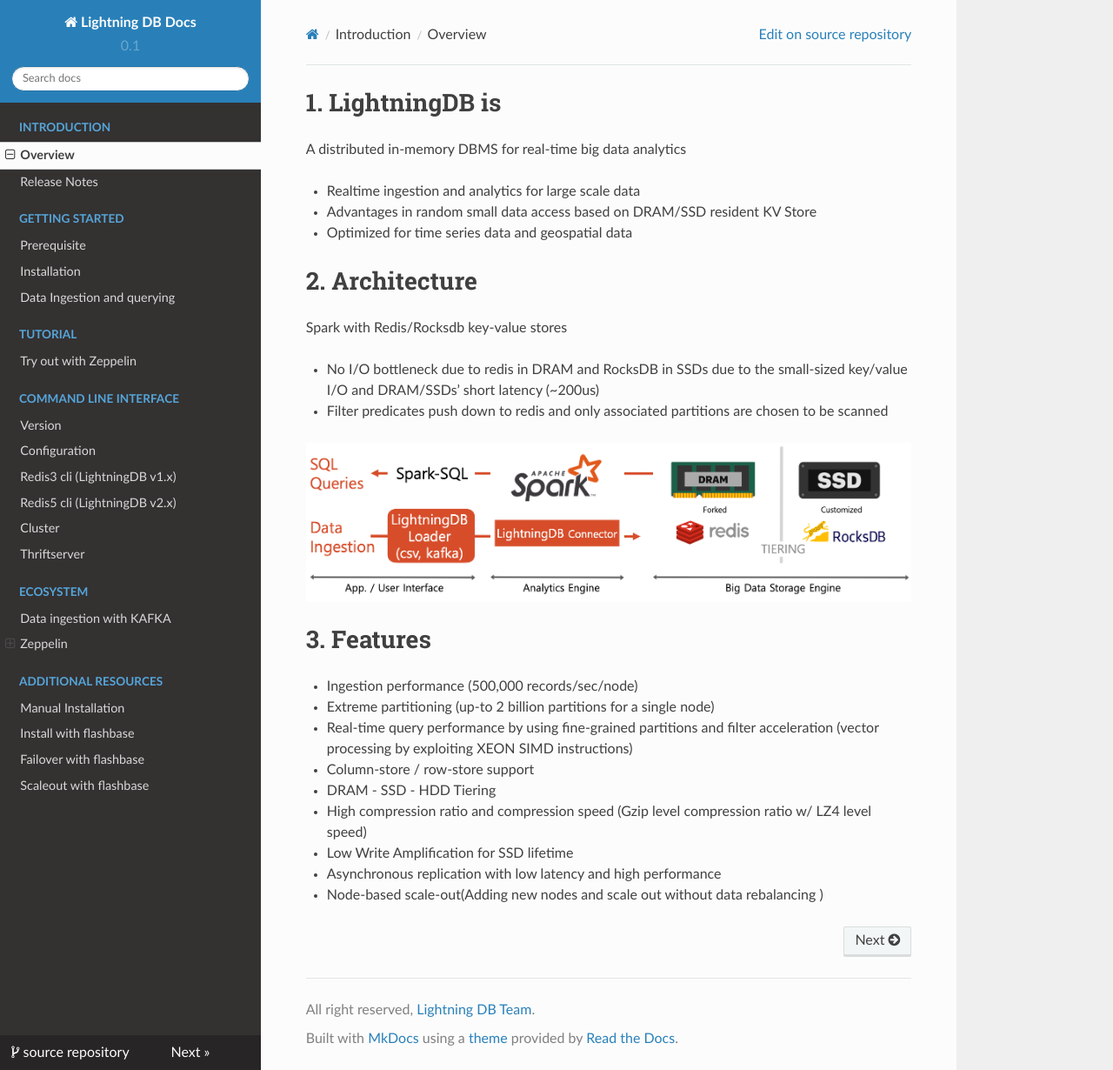
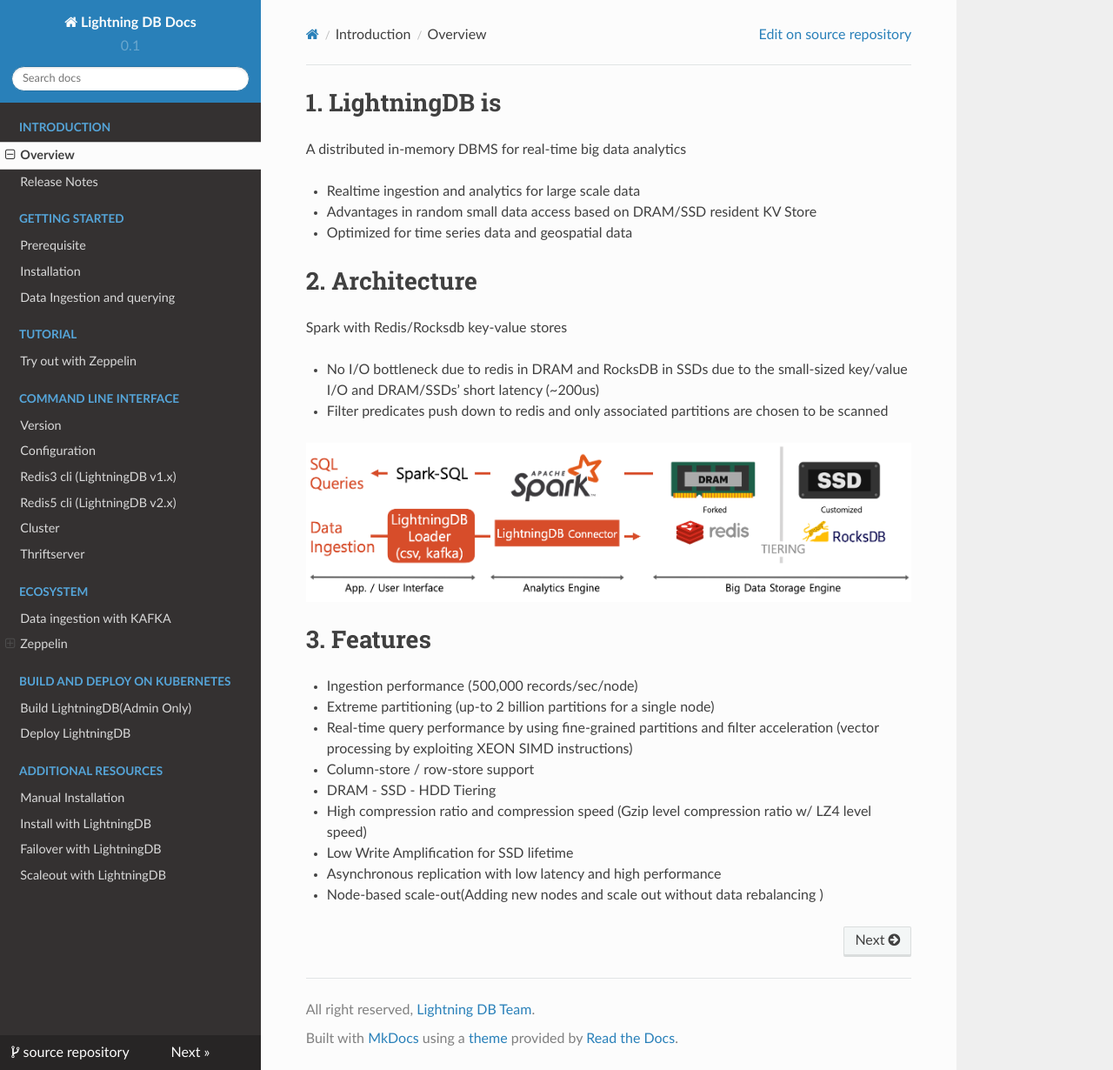
Before and after one commit to mnms/docs, an MkDocs documentation site: the page built from docs/index.md, in a window 1280 px wide and 1230 px high. Shown: the whole window at 87% size. Built offline with MkDocs 1.6.1, drawn with Linux system fonts in a browser that asks for light colours; nearby versions of some CDN libraries.

Commit message:
Add build and deploy manual for k8s(for now, empty page to share)

```diff
--- a/mkdocs.yml
+++ b/mkdocs.yml
@@ -35,11 +35,15 @@
     - 'NYC TAXI Benchmark': zeppelin-example-nyctaxi.md
     - 'KNN SEARCH': zeppelin-example-face-data.md
 
+- Build and deploy on Kubernetes:
+  - Build LightningDB(Admin Only): build-lightningdb-on-k8s.md
+  - Deploy LightningDB: deploy-lightningdb-on-k8s.md
+
 - Additional Resources:
   - Manual Installation: get-started-with-scratch.md
-  - Install with flashbase: how-to-use-flashbase.md
-  - Failover with flashbase: manage-failover.md
-  - Scaleout with flashbase: how-to-scaleout.md
+  - Install with LightningDB: how-to-use-flashbase.md
+  - Failover with LightningDB: manage-failover.md
+  - Scaleout with LightningDB: how-to-scaleout.md
 
 plugins:
 - search
```
Also changed, not shown: docs/build-lightningdb-on-k8s.md (added, +3 -0 lines), docs/deploy-lightningdb-on-k8s.md (added, +3 -0 lines).
